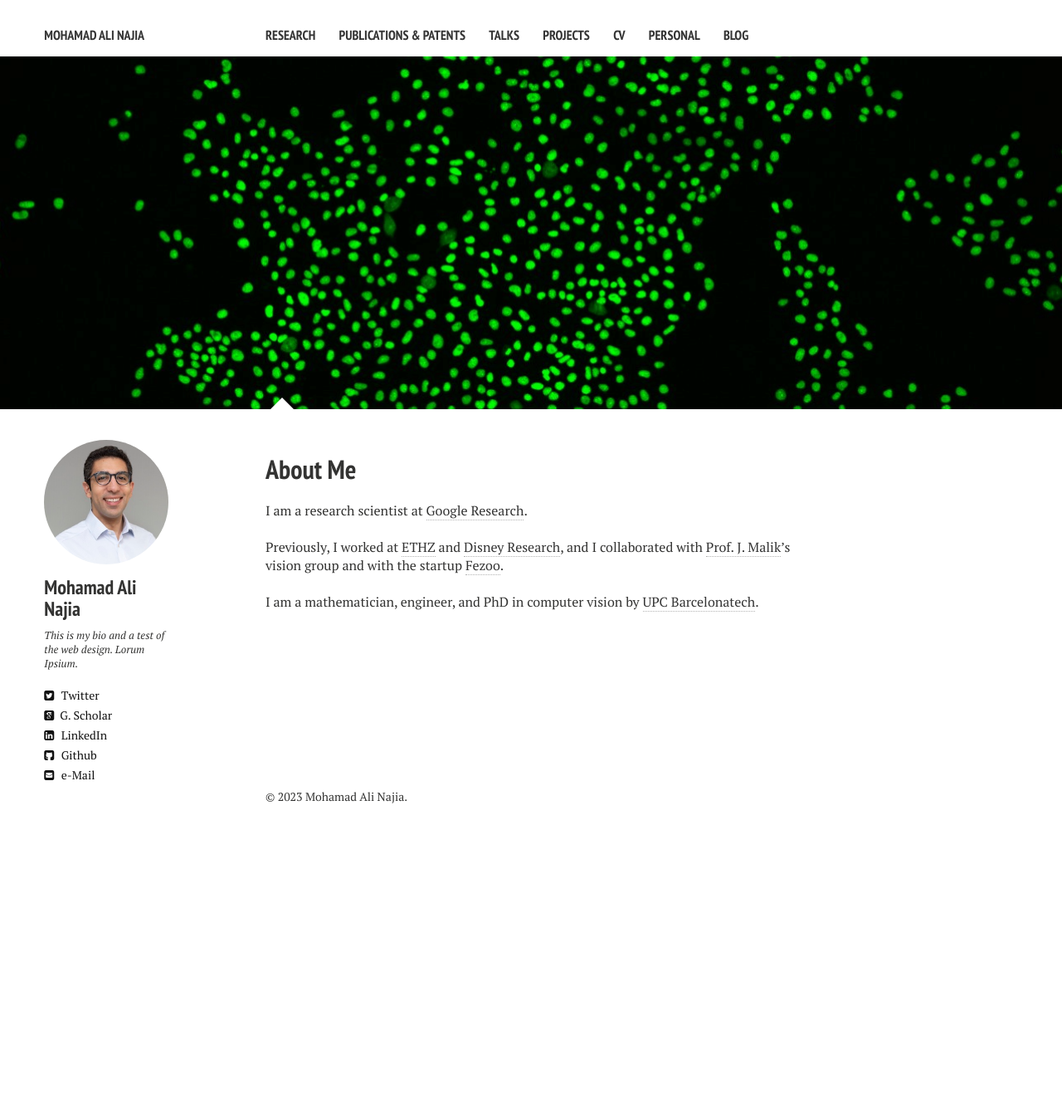
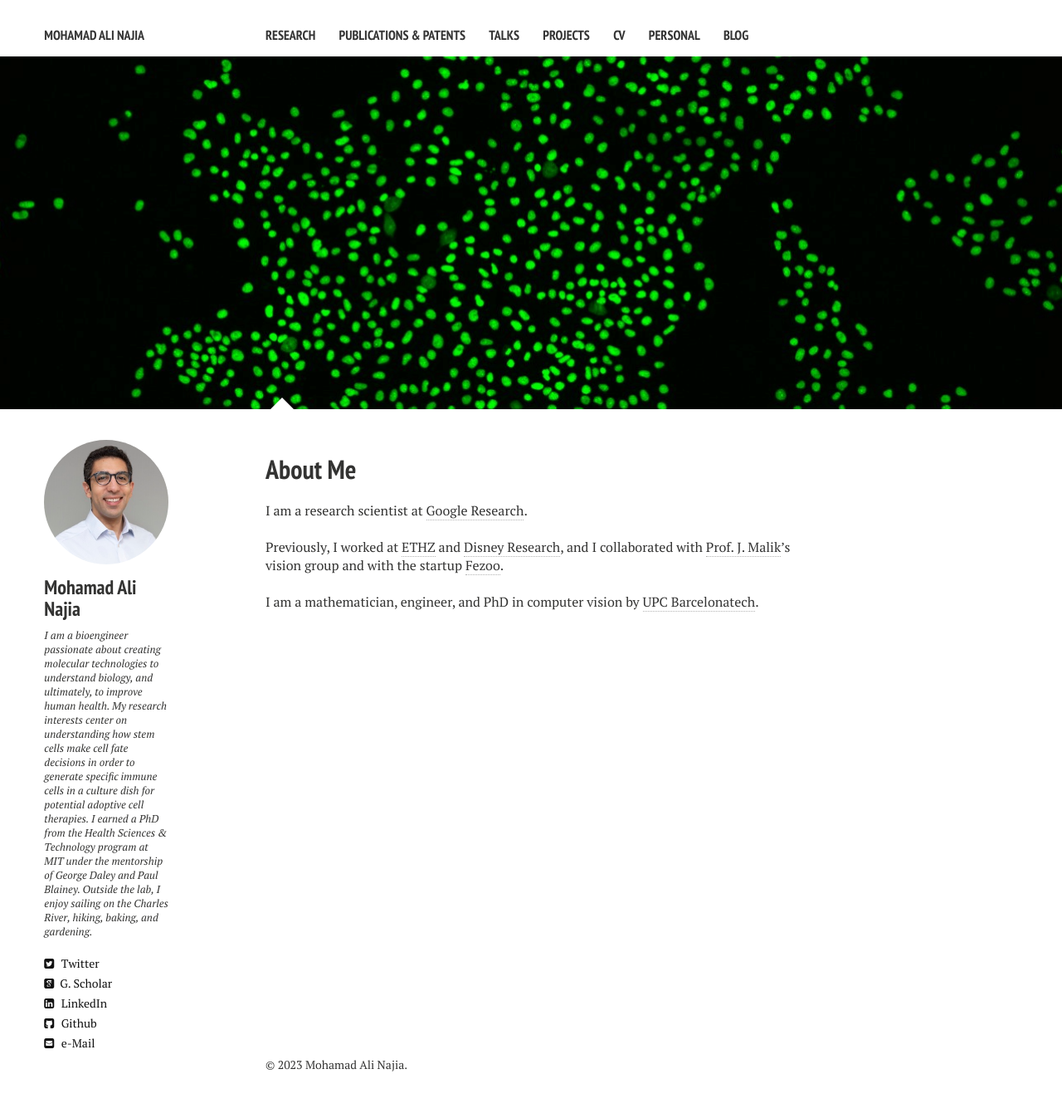
Before and after one commit to mnajia/mnajia.github.io, a Jekyll site: the page built from index.md, in a window 1280 px wide. Shown: the whole page at 83% size. Built offline with Jekyll 4.4.1, drawn with Linux system fonts in a browser that asks for light colours; nearby versions of some CDN libraries; before the commit the page ends 1018 px from its top, so only the background shows below that.

Commit message:
first commit

```diff
--- a/_config.yml
+++ b/_config.yml
@@ -20,9 +20,9 @@ masthead_title           : # overrides the website title displayed in the masthe
 owner:
   name:           Mohamad Ali Najia
   avatar:         mnajia.png
-  bio:            This is my bio and a test of the web design. Lorum Ipsium.
-  location:       Boston, MA
-  email:          test@gmail.com
+  bio:            I am a bioengineer passionate about creating molecular technologies to understand biology, and ultimately, to improve human health. My research interests center on understanding how stem cells make cell fate decisions in order to generate specific immune cells in a culture dish for potential adoptive cell therapies. I earned a PhD from the Health Sciences & Technology program at MIT under the mentorship of George Daley and Paul Blainey. Outside the lab, I enjoy sailing on the Charles River, hiking, baking, and gardening.
+  location:       Cambridge, MA
+  email:          mohamad.najia@gmail.com
   # Social networking links are used in author-bio sidebar. Update and remove as you like.
   twitter: mohamadnajia
   linkedin: mnajia3
```
Also changed, not shown: personal.md (added, +42 -0 lines), images/apple-icon-precomposed.png (deleted), images/boston.jpg (added), images/deep_learning.png (deleted), images/deep_learning2.png (deleted), images/deep_learning3.png (deleted), images/deep_vs_gan_evolution.png (deleted), images/dl_evolution_all.png (deleted), images/dl_evolution_separated.png (deleted), images/dl_evolution_separated_2.png (deleted), images/mountain.jpg (deleted), images/other_evolution.png (deleted), images/other_evolution_2.png (deleted), images/panorammountainlake-447435.jpg (deleted), 3 more files, 2 other files.
